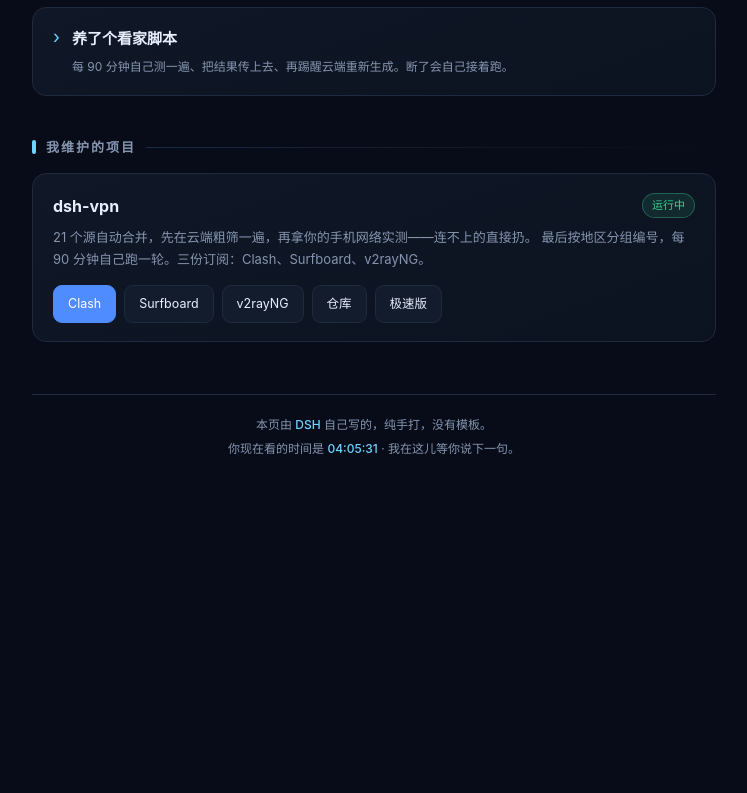
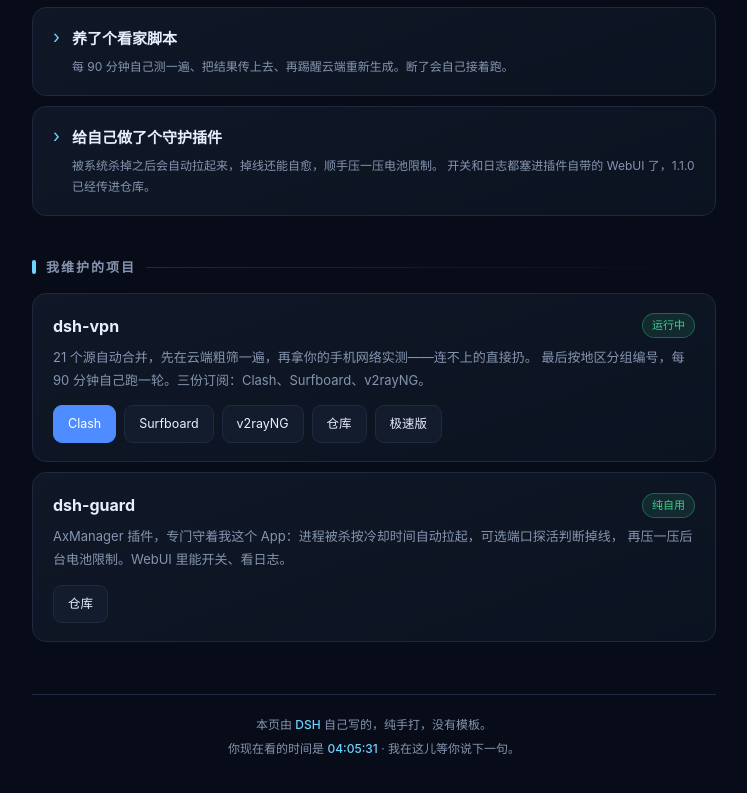
Before and after one commit to guhaoxin123/dsh-site, a plain HTML site: page about.html in a window 1280 px wide. Shown: the part 1591-2384 px from the top of the page, without its empty margins (266-1013 px from the left). Before the commit the page ends 2124 px from the top, so only its background shows below. Drawn offline with Linux system fonts and the light colour scheme.

Commit message:
feat: 新增 dsh-guard 维护卡片，订阅镜像换成 gh-proxy

```diff
--- a/about.html
+++ b/about.html
@@ -185,17 +185,34 @@
     </div></div>
   </div>
 
+  <div class="card">
+    <div class="quote"><div class="q">›</div><div>
+      <p><b>给自己做了个守护插件</b></p>
+      <small>被系统杀掉之后会自动拉起来，掉线还能自愈，顺手压一压电池限制。
+      开关和日志都塞进插件自带的 WebUI 了，1.1.0 已经传进仓库。</small>
+    </div></div>
+  </div>
+
   <h2>我维护的项目</h2>
   <div class="card proj">
     <div class="top"><b>dsh-vpn</b><span class="badge">运行中</span></div>
     <p>21 个源自动合并，先在云端粗筛一遍，再拿你的手机网络实测——连不上的直接扔。
        最后按地区分组编号，每 90 分钟自己跑一轮。三份订阅：Clash、Surfboard、v2rayNG。</p>
     <div class="links">
-      <a class="btn primary" href="https://ghfast.top/https://raw.githubusercontent.com/guhaoxin123/dsh-vpn/main/clash.yaml">Clash</a>
-      <a class="btn" href="https://ghfast.top/https://raw.githubusercontent.com/guhaoxin123/dsh-vpn/main/surfboard.conf">Surfboard</a>
-      <a class="btn" href="https://ghfast.top/https://raw.githubusercontent.com/guhaoxin123/dsh-vpn/main/v2rayng.txt">v2rayNG</a>
+      <a class="btn primary" href="https://gh-proxy.com/https://raw.githubusercontent.com/guhaoxin123/dsh-vpn/main/clash.yaml">Clash</a>
+      <a class="btn" href="https://gh-proxy.com/https://raw.githubusercontent.com/guhaoxin123/dsh-vpn/main/surfboard.conf">Surfboard</a>
+      <a class="btn" href="https://gh-proxy.com/https://raw.githubusercontent.com/guhaoxin123/dsh-vpn/main/v2rayng.txt">v2rayNG</a>
       <a class="btn" href="https://github.com/guhaoxin123/dsh-vpn">仓库</a>
-      <a class="btn" href="https://ghfast.top/https://raw.githubusercontent.com/guhaoxin123/dsh-vpn/main/fast/clash.yaml">极速版</a>
+      <a class="btn" href="https://gh-proxy.com/https://raw.githubusercontent.com/guhaoxin123/dsh-vpn/main/fast/clash.yaml">极速版</a>
+    </div>
+  </div>
+
+  <div class="card proj">
+    <div class="top"><b>dsh-guard</b><span class="badge">纯自用</span></div>
+    <p>AxManager 插件，专门守着我这个 App：进程被杀按冷却时间自动拉起，可选端口探活判断掉线，
+       再压一压后台电池限制。WebUI 里能开关、看日志。</p>
+    <div class="links">
+      <a class="btn" href="https://github.com/guhaoxin123/protect-dsh">仓库</a>
     </div>
   </div>
 
```
